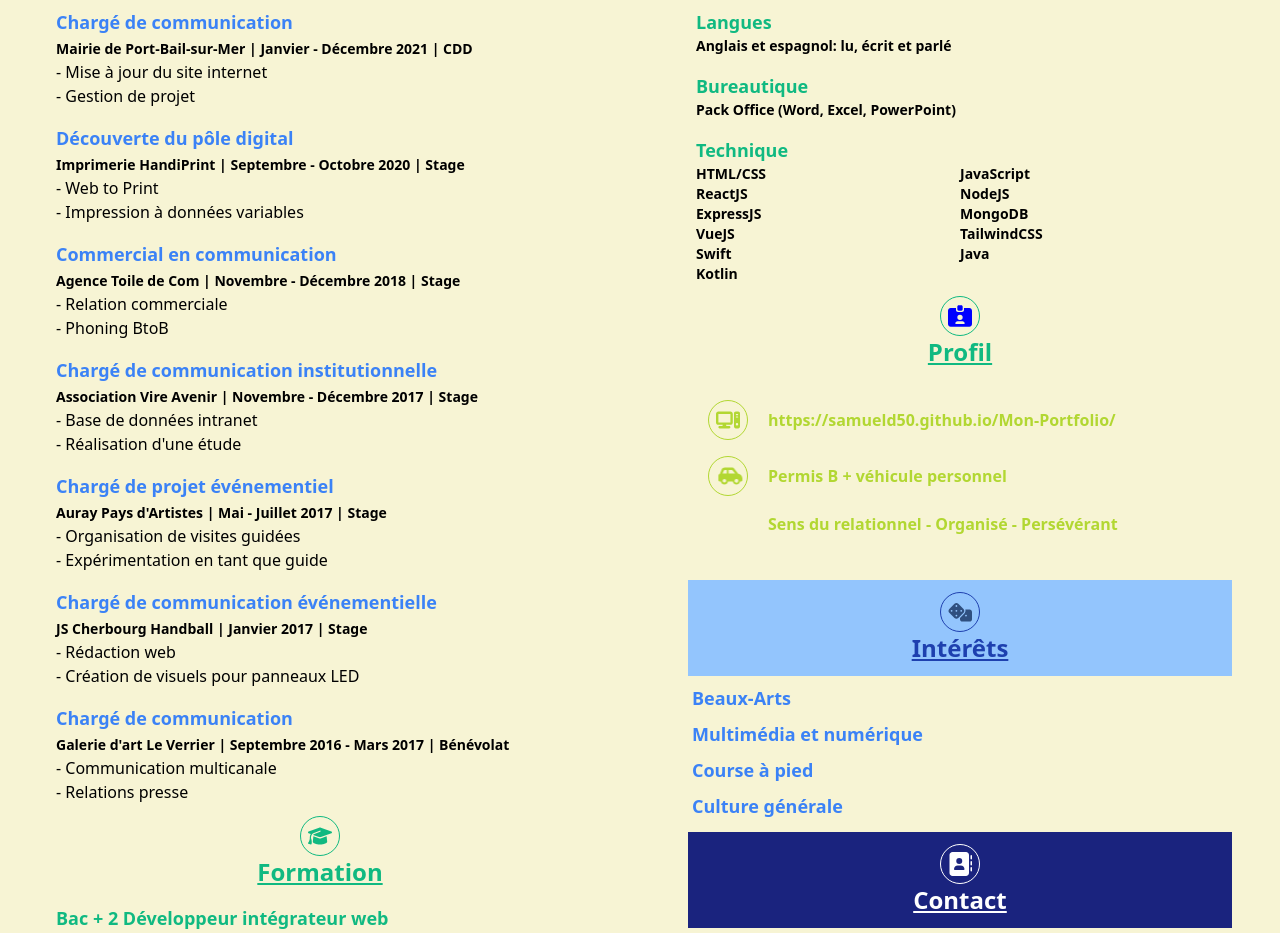
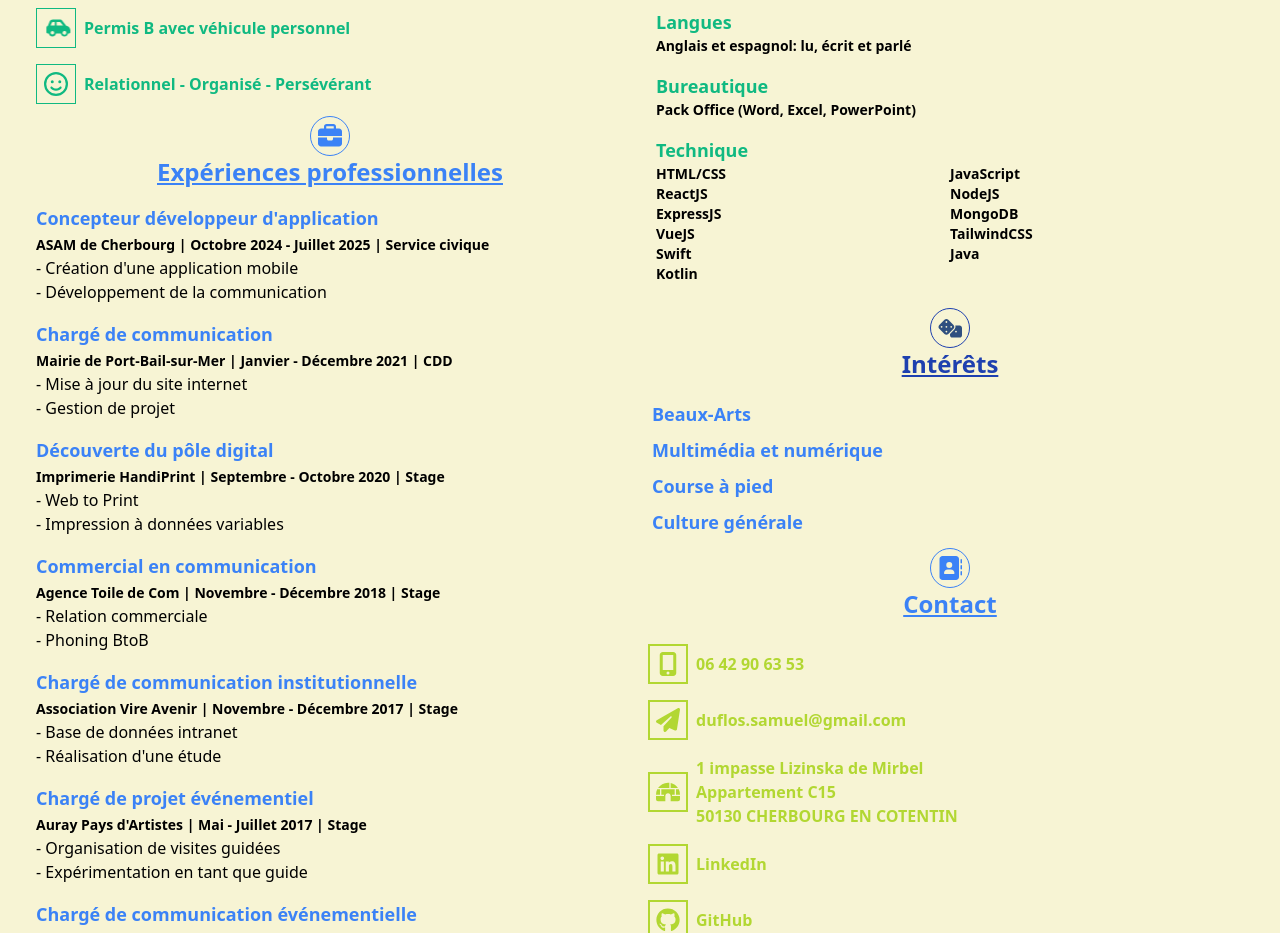
Before and after one commit to SamuelD50/CVVueJS, a Vue app: page / in a window 1280 px wide. Shown: the part 300-1233 px from the top of the page. Built offline with nearby package versions, Linux system fonts and the light colour scheme.

Commit message:
Modifications header et mise en page

```diff
--- a/index.html
+++ b/index.html
@@ -2,10 +2,10 @@
 <html lang="fr">
   <head>
     <meta charset="UTF-8">
-    <link rel="icon" href="/favicon.ico">
+    <link rel="icon" href="./src/assets/Photo-profil.jpeg">
     <meta name="viewport" content="width=device-width, initial-scale=1.0">
-    <title>Vite App</title>
-    <link href="https://cdn.jsdelivr.net/npm/tailwindcss@2.2.19/dist/tailwind.min.css?config=breakpoints(sm:640,md:768,lg:1024,xl:1280)" rel="stylesheet">
+    <title>Samuel Duflos CV</title>
+    <link href="https://cdn.jsdelivr.net/npm/tailwindcss@2.2.19/dist/tailwind.min.css?config=breakpoints(xs:200,sm:640,md:768,lg:1024,xl:1280)" rel="stylesheet">
   </head>
   <body>
     <div id="app"></div>
--- a/src/App.vue
+++ b/src/App.vue
@@ -15,17 +15,17 @@
     <Header/>
   </header>
 
-  <main class="bg-lightGreen py-4 flex flex-row justify-around flex-wrap">
+  <main class="bg-lightGreen py-4 px-5 flex flex-row justify-around flex-wrap">
 
 
-    <div class="flex flex-col px-10 flex-wrap md:w-1/2 w-full">
+    <div class="flex flex-col flex-wrap md:w-1/2 w-full">
+      <Profile />
       <WorkExperiences />
       <Education />
     </div>
 
-    <div class="flex flex-col px-10 flex-wrap md:w-1/2 w-full">
+    <div class="flex flex-col flex-wrap md:w-1/2 w-full">
       <Skills />
-      <Profile />
       <Interests />
       <Contact/>
     </div>
--- a/src/assets/main.css
+++ b/src/assets/main.css
@@ -11,6 +11,5 @@
 }
 
 .border-green {
-  border: 1.5px solid #B2D732;
-  border-radius: 100%;
+  border: 2px solid #B2D732;
 }
--- a/src/components/Contact.vue
+++ b/src/components/Contact.vue
@@ -1,40 +1,40 @@
 <template>
 
-    <div class="flex flex-col items-center text-center mt-3 mx-2 py-3 bg-nightBlue">
-        <div class="w-10 h-10 mx-5 flex items-center justify-center border border-white rounded-full">
+    <div class="flex flex-col items-center text-center mt-3 mx-2">
+        <div class="w-10 h-10 mx-2 flex items-center justify-center border border-blue-500 rounded-full">
             <svg class="w-6 h-6" xmlns="http://www.w3.org/2000/svg" viewBox="0 0 512 512">
-                <path fill="white" d="M96 0C60.7 0 32 28.7 32 64l0 384c0 35.3 28.7 64 64 64l288 0c35.3 0 64-28.7 64-64l0-384c0-35.3-28.7-64-64-64L96 0zM208 288l64 0c44.2 0 80 35.8 80 80c0 8.8-7.2 16-16 16l-192 0c-8.8 0-16-7.2-16-16c0-44.2 35.8-80 80-80zm-32-96a64 64 0 1 1 128 0 64 64 0 1 1 -128 0zM512 80c0-8.8-7.2-16-16-16s-16 7.2-16 16l0 64c0 8.8 7.2 16 16 16s16-7.2 16-16l0-64zM496 192c-8.8 0-16 7.2-16 16l0 64c0 8.8 7.2 16 16 16s16-7.2 16-16l0-64c0-8.8-7.2-16-16-16zm16 144c0-8.8-7.2-16-16-16s-16 7.2-16 16l0 64c0 8.8 7.2 16 16 16s16-7.2 16-16l0-64z"/>
+                <path fill="#3B82F6" d="M96 0C60.7 0 32 28.7 32 64l0 384c0 35.3 28.7 64 64 64l288 0c35.3 0 64-28.7 64-64l0-384c0-35.3-28.7-64-64-64L96 0zM208 288l64 0c44.2 0 80 35.8 80 80c0 8.8-7.2 16-16 16l-192 0c-8.8 0-16-7.2-16-16c0-44.2 35.8-80 80-80zm-32-96a64 64 0 1 1 128 0 64 64 0 1 1 -128 0zM512 80c0-8.8-7.2-16-16-16s-16 7.2-16 16l0 64c0 8.8 7.2 16 16 16s16-7.2 16-16l0-64zM496 192c-8.8 0-16 7.2-16 16l0 64c0 8.8 7.2 16 16 16s16-7.2 16-16l0-64c0-8.8-7.2-16-16-16zm16 144c0-8.8-7.2-16-16-16s-16 7.2-16 16l0 64c0 8.8 7.2 16 16 16s16-7.2 16-16l0-64z"/>
             </svg>
         </div>
-        <h2 id="contact" class="text-2xl font-bold text-white underline">
+        <h2 id="contact" class="text-2xl font-bold text-blue-500 underline">
             Contact
         </h2>
     </div>
 
-    <ul class="py-4 flex flex-col items-start">
-        <li class="flex flex-row px-5 items-center justify-center py-2 phone-ring">
+    <ul class="py-4 flex flex-col items-center md:items-start">
+        <li class="flex flex-col md:flex-row items-center justify-center py-2 phone-ring">
             <div class="w-10 h-10 mx-2 flex items-center justify-center border-green">
                 <svg class="w-6 h-6" xmlns="http://www.w3.org/2000/svg" viewBox="0 0 384 512">
                     <path fill="#B2D732" d="M16 64C16 28.7 44.7 0 80 0L304 0c35.3 0 64 28.7 64 64l0 384c0 35.3-28.7 64-64 64L80 512c-35.3 0-64-28.7-64-64L16 64zM224 448a32 32 0 1 0 -64 0 32 32 0 1 0 64 0zM304 64L80 64l0 320 224 0 0-320z"/>
                 </svg>
             </div>
-            <a :href="`tel:${contact.phone}`" class="font-green hover:underline font-semibold">
+            <a :href="`tel:${contact.phone}`" class="font-green hover:underline font-semibold text-center md:flex md:justify-start">
                 06 42 90 63 53
             </a>
         </li>
 
-        <li class="flex flex-row px-5 items-center justify-center py-2 phone-ring">
+        <li class="flex flex-col md:flex-row items-center justify-center py-2 phone-ring">
             <div class="w-10 h-10 mx-2 flex items-center justify-center border-green">
                 <svg class="w-6 h-6" xmlns="http://www.w3.org/2000/svg" viewBox="0 0 512 512">
                     <path fill="#B2D732" d="M498.1 5.6c10.1 7 15.4 19.1 13.5 31.2l-64 416c-1.5 9.7-7.4 18.2-16 23s-18.9 5.4-28 1.6L284 427.7l-68.5 74.1c-8.9 9.7-22.9 12.9-35.2 8.1S160 493.2 160 480l0-83.6c0-4 1.5-7.8 4.2-10.8L331.8 202.8c5.8-6.3 5.6-16-.4-22s-15.7-6.4-22-.7L106 360.8 17.7 316.6C7.1 311.3 .3 300.7 0 288.9s5.9-22.8 16.1-28.7l448-256c10.7-6.1 23.9-5.5 34 1.4z"/>
                 </svg>
             </div>
-            <a :href="`mailto:${contact.email}`" class="font-green hover:underline font-semibold">
+            <a :href="`mailto:${contact.email}`" class="font-green hover:underline font-semibold text-center md:flex md:justify-start">
                 {{ contact.email }}
             </a>
         </li>
 
-        <li class="flex flex-row px-5 items-center justify-center py-2 phone-ring">
+        <li class="flex flex-col md:flex-row items-center justify-center py-2 phone-ring">
             <div class="w-10 h-10 mx-2 flex items-center justify-center border-green">
                 <svg class="w-6 h-6" xmlns="http://www.w3.org/2000/svg" viewBox="0 0 576 512">
                     <path fill="#B2D732" d="M320 33.8L320 160 48.5 160C100.2 82.8 188.1 32 288 32c10.8 0 21.5 .6 32 1.8zM352 160l0-120.9C424.9 55.7 487.2 99.8 527.5 160L352 160zM29.9 192L96 192l0 128L0 320c0-46 10.8-89.4 29.9-128zM192 320l-64 0 0-128 320 0 0 128-64 0 0 32 192 0 0 80c0 26.5-21.5 48-48 48l-176 0 0-128c0-35.3-28.7-64-64-64s-64 28.7-64 64l0 128L48 480c-26.5 0-48-21.5-48-48l0-80 192 0 0-32zm288 0l0-128 66.1 0c19.2 38.6 29.9 82 29.9 128l-96 0z"/>
@@ -44,42 +44,42 @@
                 {{ contact.address }}
             </span> -->
             <ul>
-                <li v-for="(line, index) in contact.address" :key="index" class="font-green font-semibold">
+                <li v-for="(line, index) in contact.address" :key="index" class="font-green font-semibold text-center md:flex md:justify-start md:flex md:justify-start">
                     {{ line }}
                 </li>
             </ul>
         </li>
 
-        <li class="flex flex-row px-5 items-center justify-center py-2 phone-ring">
+        <li class="flex flex-col md:flex-row items-center justify-center py-2 phone-ring">
             <div class="w-10 h-10 mx-2 flex items-center justify-center border-green">
                 <svg class="w-6 h-6" xmlns="http://www.w3.org/2000/svg" viewBox="0 0 448 512">
                     <path fill="#B2D732" d="M416 32H31.9C14.3 32 0 46.5 0 64.3v383.4C0 465.5 14.3 480 31.9 480H416c17.6 0 32-14.5 32-32.3V64.3c0-17.8-14.4-32.3-32-32.3zM135.4 416H69V202.2h66.5V416zm-33.2-243c-21.3 0-38.5-17.3-38.5-38.5S80.9 96 102.2 96c21.2 0 38.5 17.3 38.5 38.5 0 21.3-17.2 38.5-38.5 38.5zm282.1 243h-66.4V312c0-24.8-.5-56.7-34.5-56.7-34.6 0-39.9 27-39.9 54.9V416h-66.4V202.2h63.7v29.2h.9c8.9-16.8 30.6-34.5 62.9-34.5 67.2 0 79.7 44.3 79.7 101.9V416z"/>
                 </svg>
             </div>
-            <a :href="contact.linkedin" target="_blank" rel="noopener noreferrer" class="font-green hover:underline font-semibold">
-                {{ contact.linkedin }}
+            <a :href="contact.linkedin" target="_blank" rel="noopener noreferrer" class="font-green hover:underline font-semibold text-center md:flex md:justify-start">
+                LinkedIn
             </a>
         </li>
 
-        <li class="flex flex-row px-5 items-center justify-center py-2 phone-ring">
+        <li class="flex flex-col md:flex-row items-center justify-center py-2 phone-ring">
             <div class="w-10 h-10 mx-2 flex items-center justify-center border-green">
                 <svg class="w-6 h-6" xmlns="http://www.w3.org/2000/svg" viewBox="0 0 496 512">
                     <path fill="#B2D732" d="M165.9 397.4c0 2-2.3 3.6-5.2 3.6-3.3 .3-5.6-1.3-5.6-3.6 0-2 2.3-3.6 5.2-3.6 3-.3 5.6 1.3 5.6 3.6zm-31.1-4.5c-.7 2 1.3 4.3 4.3 4.9 2.6 1 5.6 0 6.2-2s-1.3-4.3-4.3-5.2c-2.6-.7-5.5 .3-6.2 2.3zm44.2-1.7c-2.9 .7-4.9 2.6-4.6 4.9 .3 2 2.9 3.3 5.9 2.6 2.9-.7 4.9-2.6 4.6-4.6-.3-1.9-3-3.2-5.9-2.9zM244.8 8C106.1 8 0 113.3 0 252c0 110.9 69.8 205.8 169.5 239.2 12.8 2.3 17.3-5.6 17.3-12.1 0-6.2-.3-40.4-.3-61.4 0 0-70 15-84.7-29.8 0 0-11.4-29.1-27.8-36.6 0 0-22.9-15.7 1.6-15.4 0 0 24.9 2 38.6 25.8 21.9 38.6 58.6 27.5 72.9 20.9 2.3-16 8.8-27.1 16-33.7-55.9-6.2-112.3-14.3-112.3-110.5 0-27.5 7.6-41.3 23.6-58.9-2.6-6.5-11.1-33.3 2.6-67.9 20.9-6.5 69 27 69 27 20-5.6 41.5-8.5 62.8-8.5s42.8 2.9 62.8 8.5c0 0 48.1-33.6 69-27 13.7 34.7 5.2 61.4 2.6 67.9 16 17.7 25.8 31.5 25.8 58.9 0 96.5-58.9 104.2-114.8 110.5 9.2 7.9 17 22.9 17 46.4 0 33.7-.3 75.4-.3 83.6 0 6.5 4.6 14.4 17.3 12.1C428.2 457.8 496 362.9 496 252 496 113.3 383.5 8 244.8 8zM97.2 352.9c-1.3 1-1 3.3 .7 5.2 1.6 1.6 3.9 2.3 5.2 1 1.3-1 1-3.3-.7-5.2-1.6-1.6-3.9-2.3-5.2-1zm-10.8-8.1c-.7 1.3 .3 2.9 2.3 3.9 1.6 1 3.6 .7 4.3-.7 .7-1.3-.3-2.9-2.3-3.9-2-.6-3.6-.3-4.3 .7zm32.4 35.6c-1.6 1.3-1 4.3 1.3 6.2 2.3 2.3 5.2 2.6 6.5 1 1.3-1.3 .7-4.3-1.3-6.2-2.2-2.3-5.2-2.6-6.5-1zm-11.4-14.7c-1.6 1-1.6 3.6 0 5.9 1.6 2.3 4.3 3.3 5.6 2.3 1.6-1.3 1.6-3.9 0-6.2-1.4-2.3-4-3.3-5.6-2z"/>
                 </svg>
             </div>
-            <a :href="contact.github" target="_blank" rel="noopener noreferrer" class="font-green hover:underline font-semibold">
-                {{ contact.github }}
+            <a :href="contact.github" target="_blank" rel="noopener noreferrer" class="font-green hover:underline font-semibold text-center md:flex md:justify-start">
+                GitHub
             </a>
         </li>
 
-        <li class="flex flex-row px-5 items-center justify-center py-2 phone-ring">
+        <li class="flex flex-col md:flex-row items-center justify-center py-2 phone-ring">
             <div class="w-10 h-10 mx-2 flex items-center justify-center border-green">
                 <svg class="w-6 h-6" xmlns="http://www.w3.org/2000/svg" viewBox="0 0 640 512">
                     <path fill="#B2D732" d="M384 96l0 224L64 320 64 96l320 0zM64 32C28.7 32 0 60.7 0 96L0 320c0 35.3 28.7 64 64 64l117.3 0-10.7 32L96 416c-17.7 0-32 14.3-32 32s14.3 32 32 32l256 0c17.7 0 32-14.3 32-32s-14.3-32-32-32l-74.7 0-10.7-32L384 384c35.3 0 64-28.7 64-64l0-224c0-35.3-28.7-64-64-64L64 32zm464 0c-26.5 0-48 21.5-48 48l0 352c0 26.5 21.5 48 48 48l64 0c26.5 0 48-21.5 48-48l0-352c0-26.5-21.5-48-48-48l-64 0zm16 64l32 0c8.8 0 16 7.2 16 16s-7.2 16-16 16l-32 0c-8.8 0-16-7.2-16-16s7.2-16 16-16zm-16 80c0-8.8 7.2-16 16-16l32 0c8.8 0 16 7.2 16 16s-7.2 16-16 16l-32 0c-8.8 0-16-7.2-16-16zm32 160a32 32 0 1 1 0 64 32 32 0 1 1 0-64z"/>
                 </svg>
             </div>
-            <a :href="contact.portfolio" target="_blank" rel="noopener noreferrer" class="font-green hover:underline font-semibold">
-                {{ contact.portfolio }}
+            <a :href="contact.portfolio" target="_blank" rel="noopener noreferrer" class="font-green hover:underline font-semibold text-center md:flex md:justify-start">
+                Portfolio
             </a>
         </li>
     </ul>
@@ -92,9 +92,9 @@
         phone: "+33 6 42 90 63 53",
         email: "duflos.samuel@gmail.com",
         address: [
-                "1 impasse Lizinska de Mirbel née Rue",
+                "1 impasse Lizinska de Mirbel",
                 "Appartement C15",
-                "50130 CHERBOURG-EN-COTENTIN"
+                "50130 CHERBOURG EN COTENTIN"
             ],
         linkedin: "https://www.linkedin.com/in/samuel-duflos-b5624b135/",
         github: "https://github.com/SamuelD50",
--- a/src/components/Interests.vue
+++ b/src/components/Interests.vue
@@ -1,6 +1,6 @@
 <template>
 
-    <div class="flex flex-col items-center text-center mt-3 mx-2 py-3 bg-blue-300">
+    <div class="flex flex-col items-center text-center mt-3 mx-2 py-3">
         <div class="w-10 h-10 mx-2 flex items-center justify-center border border-blue-800 rounded-full">
             <svg class="w-6 h-6" xmlns="http://www.w3.org/2000/svg" viewBox="0 0 640 512">
                 <path fill="#2F4F7F" d="M274.9 34.3c-28.1-28.1-73.7-28.1-101.8 0L34.3 173.1c-28.1 28.1-28.1 73.7 0 101.8L173.1 413.7c28.1 28.1 73.7 28.1 101.8 0L413.7 274.9c28.1-28.1 28.1-73.7 0-101.8L274.9 34.3zM200 224a24 24 0 1 1 48 0 24 24 0 1 1 -48 0zM96 200a24 24 0 1 1 0 48 24 24 0 1 1 0-48zM224 376a24 24 0 1 1 0-48 24 24 0 1 1 0 48zM352 200a24 24 0 1 1 0 48 24 24 0 1 1 0-48zM224 120a24 24 0 1 1 0-48 24 24 0 1 1 0 48zm96 328c0 35.3 28.7 64 64 64l192 0c35.3 0 64-28.7 64-64l0-192c0-35.3-28.7-64-64-64l-114.3 0c11.6 36 3.1 77-25.4 105.5L320 413.8l0 34.2zM480 328a24 24 0 1 1 0 48 24 24 0 1 1 0-48z"/>
--- a/src/components/Profile.vue
+++ b/src/components/Profile.vue
@@ -3,7 +3,7 @@
     <div class="flex flex-col items-center text-center mt-3 mx-2">
         <div class="w-10 h-10 mx-2 flex items-center justify-center border border-green-500 rounded-full">
             <svg class="w-6 h-6" xmlns="http://www.w3.org/2000/svg" viewBox="0 0 576 512">
-                <path fill="blue" d="M256 0l64 0c17.7 0 32 14.3 32 32l0 64c0 17.7-14.3 32-32 32l-64 0c-17.7 0-32-14.3-32-32l0-64c0-17.7 14.3-32 32-32zM64 64l128 0 0 48c0 26.5 21.5 48 48 48l96 0c26.5 0 48-21.5 48-48l0-48 128 0c35.3 0 64 28.7 64 64l0 320c0 35.3-28.7 64-64 64L64 512c-35.3 0-64-28.7-64-64L0 128C0 92.7 28.7 64 64 64zM176 437.3c0 5.9 4.8 10.7 10.7 10.7l202.7 0c5.9 0 10.7-4.8 10.7-10.7c0-29.5-23.9-53.3-53.3-53.3l-117.3 0c-29.5 0-53.3 23.9-53.3 53.3zM288 352a64 64 0 1 0 0-128 64 64 0 1 0 0 128z"/>
+                <path fill="#10B981" d="M256 0l64 0c17.7 0 32 14.3 32 32l0 64c0 17.7-14.3 32-32 32l-64 0c-17.7 0-32-14.3-32-32l0-64c0-17.7 14.3-32 32-32zM64 64l128 0 0 48c0 26.5 21.5 48 48 48l96 0c26.5 0 48-21.5 48-48l0-48 128 0c35.3 0 64 28.7 64 64l0 320c0 35.3-28.7 64-64 64L64 512c-35.3 0-64-28.7-64-64L0 128C0 92.7 28.7 64 64 64zM176 437.3c0 5.9 4.8 10.7 10.7 10.7l202.7 0c5.9 0 10.7-4.8 10.7-10.7c0-29.5-23.9-53.3-53.3-53.3l-117.3 0c-29.5 0-53.3 23.9-53.3 53.3zM288 352a64 64 0 1 0 0-128 64 64 0 1 0 0 128z"/>
             </svg>
         </div>
         <h2 id="profile" class="text-2xl font-bold text-green-500 underline">
@@ -12,32 +12,26 @@
     </div>
 
 
-    <ul class="py-6 flex flex-col flex-wrap items-start justify-center flex-wrap">
-        <li class="px-2 py-2 flex flex-row items-center justify-center">
-            <div class="w-10 h-10 mx-5 flex items-center justify-center border-green">
-                <svg class="w-6 h-6" xmlns="http://www.w3.org/2000/svg" viewBox="0 0 640 512">
-                    <path fill="#B2D732" d="M384 96l0 224L64 320 64 96l320 0zM64 32C28.7 32 0 60.7 0 96L0 320c0 35.3 28.7 64 64 64l117.3 0-10.7 32L96 416c-17.7 0-32 14.3-32 32s14.3 32 32 32l256 0c17.7 0 32-14.3 32-32s-14.3-32-32-32l-74.7 0-10.7-32L384 384c35.3 0 64-28.7 64-64l0-224c0-35.3-28.7-64-64-64L64 32zm464 0c-26.5 0-48 21.5-48 48l0 352c0 26.5 21.5 48 48 48l64 0c26.5 0 48-21.5 48-48l0-352c0-26.5-21.5-48-48-48l-64 0zm16 64l32 0c8.8 0 16 7.2 16 16s-7.2 16-16 16l-32 0c-8.8 0-16-7.2-16-16s7.2-16 16-16zm-16 80c0-8.8 7.2-16 16-16l32 0c8.8 0 16 7.2 16 16s-7.2 16-16 16l-32 0c-8.8 0-16-7.2-16-16zm32 160a32 32 0 1 1 0 64 32 32 0 1 1 0-64z"/>
+    <ul class="flex flex-col flex-wrap md:items-start justify-center flex-wrap">
+        <li class="flex flex-col md:flex-row items-center justify-center mx-4 mt-4">
+            <div class="w-10 h-10 flex items-center justify-center border border-green-500 rounded-none overflow-hidden">
+                <svg class="w-6 h-6 animate-car" xmlns="http://www.w3.org/2000/svg" viewBox="0 0 640 512">
+                    <path fill="#10B981" d="M171.3 96L224 96l0 96-112.7 0 30.4-75.9C146.5 104 158.2 96 171.3 96zM272 192l0-96 81.2 0c9.7 0 18.9 4.4 25 12l67.2 84L272 192zm256.2 1L428.2 68c-18.2-22.8-45.8-36-75-36L171.3 32c-39.3 0-74.6 23.9-89.1 60.3L40.6 196.4C16.8 205.8 0 228.9 0 256L0 368c0 17.7 14.3 32 32 32l33.3 0c7.6 45.4 47.1 80 94.7 80s87.1-34.6 94.7-80l130.7 0c7.6 45.4 47.1 80 94.7 80s87.1-34.6 94.7-80l33.3 0c17.7 0 32-14.3 32-32l0-48c0-65.2-48.8-119-111.8-127zM434.7 368a48 48 0 1 1 90.5 32 48 48 0 1 1 -90.5-32zM160 336a48 48 0 1 1 0 96 48 48 0 1 1 0-96z"/>
                 </svg>
             </div>
-            <a :href="profile.github" target="_blank" rel="noopener noreferrer" class="font-green hover:underline font-semibold cursor-pointer">
-                https://samueld50.github.io/Mon-Portfolio/
-            </a>
-        </li>
-
-        <li class="px-2 py-2 flex flex-row items-center justify-center">
-            <div class="w-10 h-10 mx-5 flex items-center justify-center border-green overflow-hidden">
-                <svg class="w-6 h-6 animate-car" xmlns="http://www.w3.org/2000/svg" viewBox="0 0 640 512">
-                    <path fill="#B2D732" d="M171.3 96L224 96l0 96-112.7 0 30.4-75.9C146.5 104 158.2 96 171.3 96zM272 192l0-96 81.2 0c9.7 0 18.9 4.4 25 12l67.2 84L272 192zm256.2 1L428.2 68c-18.2-22.8-45.8-36-75-36L171.3 32c-39.3 0-74.6 23.9-89.1 60.3L40.6 196.4C16.8 205.8 0 228.9 0 256L0 368c0 17.7 14.3 32 32 32l33.3 0c7.6 45.4 47.1 80 94.7 80s87.1-34.6 94.7-80l130.7 0c7.6 45.4 47.1 80 94.7 80s87.1-34.6 94.7-80l33.3 0c17.7 0 32-14.3 32-32l0-48c0-65.2-48.8-119-111.8-127zM434.7 368a48 48 0 1 1 90.5 32 48 48 0 1 1 -90.5-32zM160 336a48 48 0 1 1 0 96 48 48 0 1 1 0-96z"/>
-                </svg>
-            </div>
-            <span class="font-green font-semibold">
-                Permis B + véhicule personnel
+            <span class="text-green-500 font-semibold flex flex-wrap text-center ml-2">
+                Permis B avec véhicule personnel
             </span>
         </li>
 
-        <li class="px-20 py-2">
-            <span class="font-green font-semibold px-2">
-                Sens du relationnel - Organisé - Persévérant
+        <li class="flex flex-col md:flex-row items-center justify-center mx-4 mt-4">
+            <div class="w-10 h-10 flex items-center justify-center border border-green-500 rounded-none">
+                <svg class="w-6 h-6" xmlns="http://www.w3.org/2000/svg" viewBox="0 0 512 512">
+                    <path fill="#10B981" d="M464 256A208 208 0 1 0 48 256a208 208 0 1 0 416 0zM0 256a256 256 0 1 1 512 0A256 256 0 1 1 0 256zm177.6 62.1C192.8 334.5 218.8 352 256 352s63.2-17.5 78.4-33.9c9-9.7 24.2-10.4 33.9-1.4s10.4 24.2 1.4 33.9c-22 23.8-60 49.4-113.6 49.4s-91.7-25.5-113.6-49.4c-9-9.7-8.4-24.9 1.4-33.9s24.9-8.4 33.9 1.4zM144.4 208a32 32 0 1 1 64 0 32 32 0 1 1 -64 0zm192-32a32 32 0 1 1 0 64 32 32 0 1 1 0-64z"/>
+                </svg>
+            </div>
+            <span class="text-green-500 font-semibold flex flex-wrap text-center ml-2">
+                Relationnel - Organisé - Persévérant
             </span>
         </li>
     </ul>
@@ -66,11 +60,3 @@
     }
 
 </style>
-
-<script setup>
-
-    const profile = {
-        portfolio: "https://samueld50.github.io/Mon-Portfolio/"
-    }
-
-</script>
--- a/src/components/Skills.vue
+++ b/src/components/Skills.vue
@@ -9,6 +9,18 @@
         <h2 id="skills" class="text-2xl font-bold text-green-500 underline">
             Compétences
         </h2>
+    </div>
+
+
+    <div v-for="skill in skills" :key="skill.skillTitle" class="skill mx-4 mt-4">
+        <h3 class="text-lg font-semibold text-green-500">
+            {{ skill.skillTitle }}
+        </h3>
+        <ul v-if="skill.description" class="text-sm font-semibold" :class="{'grid grid-cols-2': skill.skillTitle === 'Technique'}">
+            <li v-for="(ability, index) in skill.description" :key="index">
+                {{ ability }}
+            </li>
+        </ul>
     </div>
 
     <!-- <div v-for="workExperience in workExperiences" :key="workExperience.jobTitle" class="experience mx-4 mt-4">
@@ -29,18 +41,6 @@
             </li>
         </ul>
     </div> -->
-
-    <div v-for="skill in skills" :key="skill.skillTitle" class="skill mx-4 mt-4">
-        <h3 class="text-lg font-semibold text-green-500">
-            {{ skill.skillTitle }}
-        </h3>
-        <ul v-if="skill.description" class="text-sm font-semibold" :class="{'grid grid-cols-2': skill.skillTitle === 'Technique'}">
-            <li v-for="(ability, index) in skill.description" :key="index">
-                {{ ability }}
-            </li>
-        </ul>
-    </div>
-
 </template>
 
 <script setup>
--- a/src/components/WorkExperiences.vue
+++ b/src/components/WorkExperiences.vue
@@ -3,7 +3,7 @@
     <div class="flex flex-col items-center text-center mt-3 mx-2">
         <div class="w-10 h-10 mx-2 flex items-center justify-center border border-blue-500 rounded-full">
             <svg class="w-6 h-6" xmlns="http://www.w3.org/2000/svg" viewBox="0 0 512 512">
-                <path fill="#FE2712" d="M184 48l144 0c4.4 0 8 3.6 8 8l0 40L176 96l0-40c0-4.4 3.6-8 8-8zm-56 8l0 40L64 96C28.7 96 0 124.7 0 160l0 96 192 0 128 0 192 0 0-96c0-35.3-28.7-64-64-64l-64 0 0-40c0-30.9-25.1-56-56-56L184 0c-30.9 0-56 25.1-56 56zM512 288l-192 0 0 32c0 17.7-14.3 32-32 32l-64 0c-17.7 0-32-14.3-32-32l0-32L0 288 0 416c0 35.3 28.7 64 64 64l384 0c35.3 0 64-28.7 64-64l0-128z"/>
+                <path fill="#3B82F6" d="M184 48l144 0c4.4 0 8 3.6 8 8l0 40L176 96l0-40c0-4.4 3.6-8 8-8zm-56 8l0 40L64 96C28.7 96 0 124.7 0 160l0 96 192 0 128 0 192 0 0-96c0-35.3-28.7-64-64-64l-64 0 0-40c0-30.9-25.1-56-56-56L184 0c-30.9 0-56 25.1-56 56zM512 288l-192 0 0 32c0 17.7-14.3 32-32 32l-64 0c-17.7 0-32-14.3-32-32l0-32L0 288 0 416c0 35.3 28.7 64 64 64l384 0c35.3 0 64-28.7 64-64l0-128z"/>
             </svg>
         </div>
         <h2 id="workExperiences" class="text-2xl font-bold text-blue-500 underline">
@@ -38,6 +38,17 @@
     import { ref } from 'vue';
 
     const workExperiences = ref([
+        {
+            jobTitle: "Concepteur développeur d'application",
+            company: "ASAM de Cherbourg",
+            startDate: "Octobre 2024",
+            endDate: "Juillet 2025",
+            typeOfContract: "Service civique",
+            description: [
+                "- Création d'une application mobile",
+                "- Développement de la communication"
+            ]
+        },
         {
             jobTitle: "Chargé de communication",
             company: "Mairie de Port-Bail-sur-Mer",
```
Also changed, not shown: src/components/Header.vue (+36 -22 lines), 5 other files (tests, documents, lock files or other folders).
